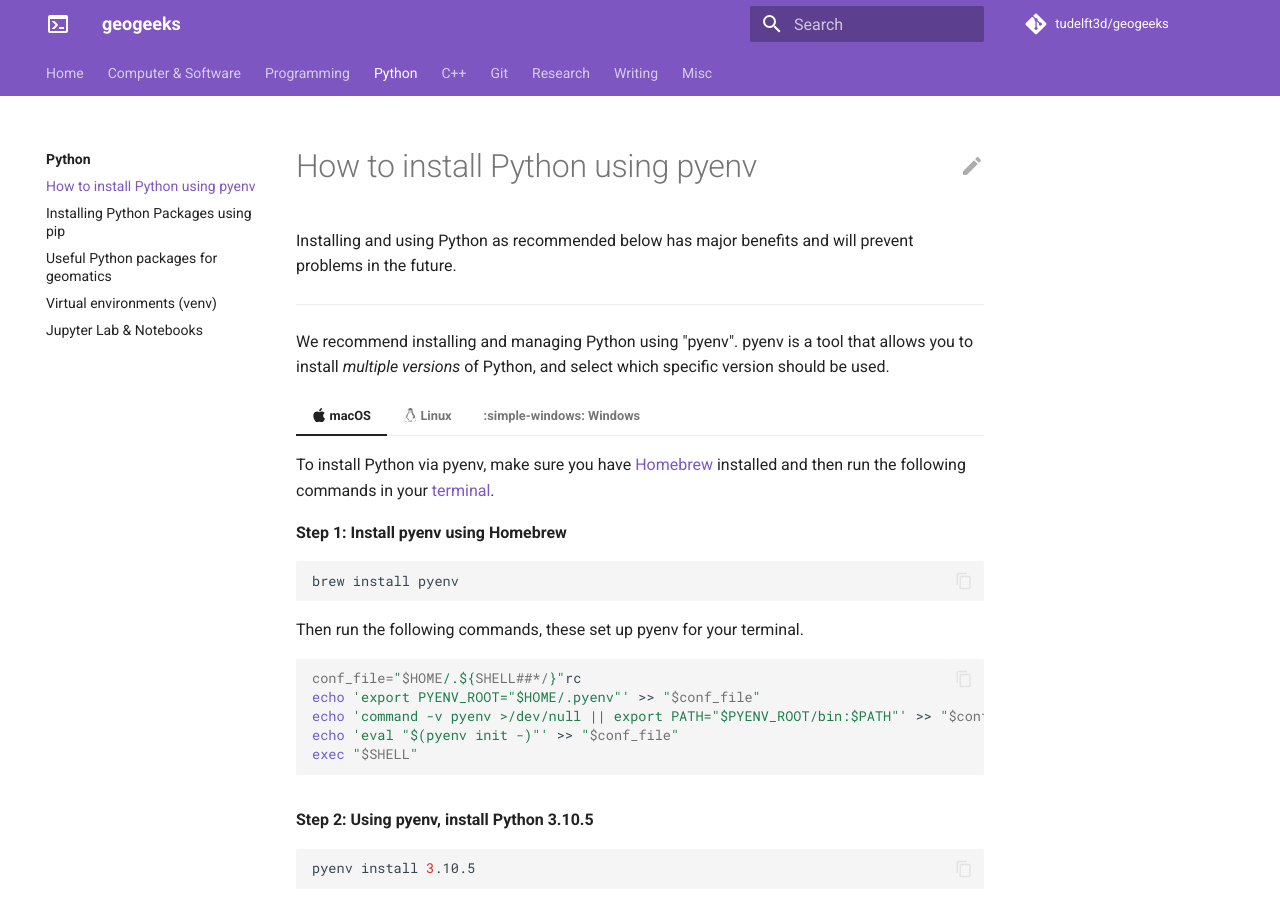
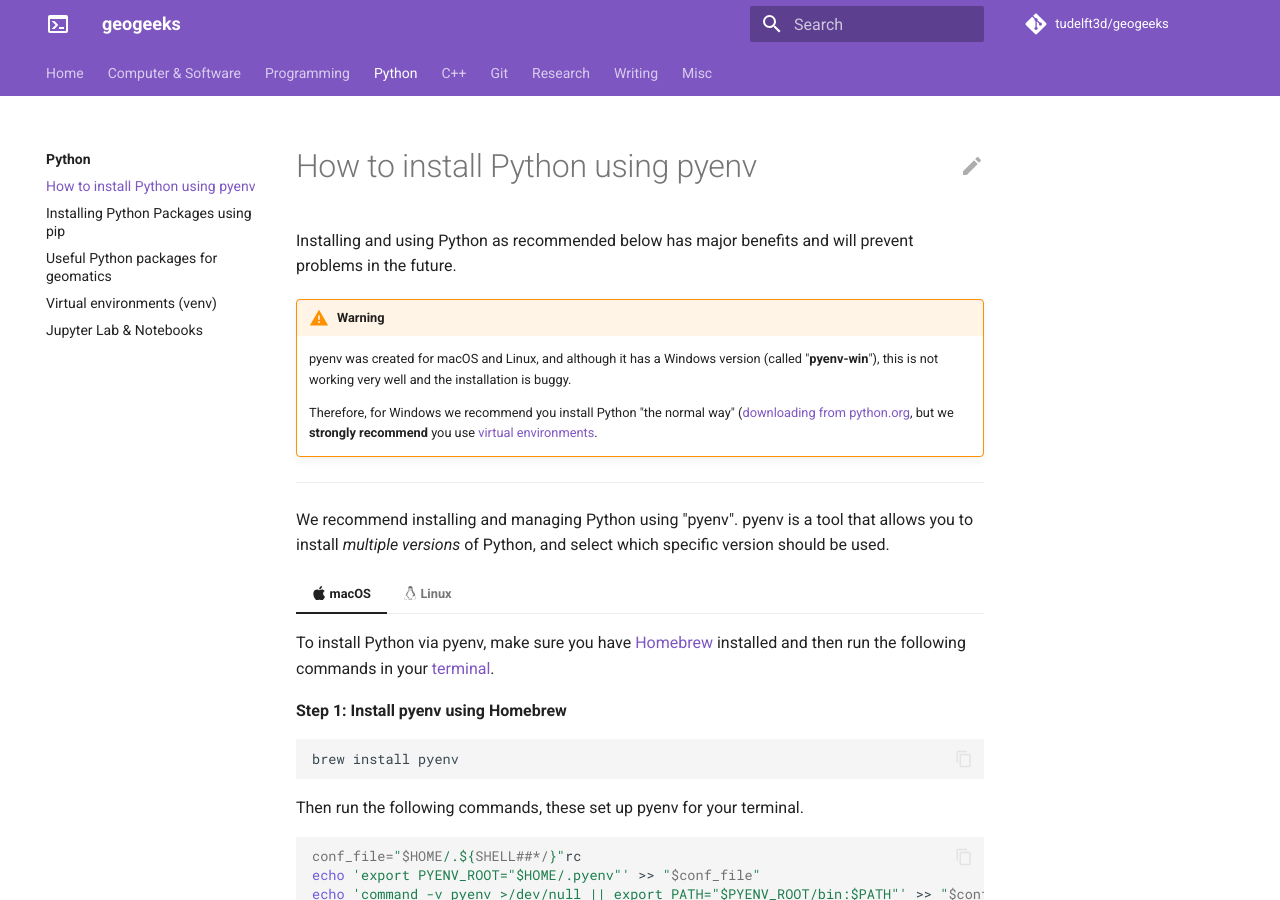
Before and after one commit to tudelft3d/geogeeks, an MkDocs documentation site: the page built from docs/python/install.md, in a window 1280 px wide and 900 px high. Built offline with MkDocs 1.6.1 and Material for MkDocs 9.7.7, drawn with Linux system fonts in a browser that asks for light colours; comment, search, counter and statistics services are not loaded; some of the changed lines change nothing that is shown.

Commit message:
no pyenv under Windows

````diff
--- a/docs/python/install.md
+++ b/docs/python/install.md
@@ -2,6 +2,12 @@
 # How to install Python using pyenv
 
 Installing and using Python as recommended below has major benefits and will prevent problems in the future.
+
+!!! warning
+
+    pyenv was created for macOS and Linux, and although it has a Windows version (called "**pyenv-win**"), this is not working very well and the installation is buggy.
+
+    Therefore, for Windows we recommend you install Python "the normal way" ([downloading from python.org](https://www.python.org/downloads/), but we **strongly recommend** you use [virtual environments](venv.md).
 
 ---
 
@@ -33,30 +39,6 @@ pyenv is a tool that allows you to install *multiple versions* of Python, and se
     curl https://pyenv.run | bash
     ```
 
-=== ":simple-windows: Windows"
-
-    !!! note
-
-        pyenv was created for macOS and Linux, the version for Windows is called "**pyenv-win**". However, it works the same as pyenv and the command in the terminal is still `pyenv`.
-
-    To install Python via pyenv-win, make sure you have [Chocolatey](../computer/packagemanager.md) installed and then run the following commands in your [Powershell terminal](../computer/terminal.md).
-
-    **Step 1: Install pyenv-win using Chocolatey**
-    ```powershell
-    choco install pyenv-win
-    ```
-
-    Restart your terminal after running this command. Are you getting an error when using pyenv in the following steps? Make sure you followed all instructions in the [Chocolatey installation guide](../computer/packagemanager.md).
-
-    !!! warning "Important, disable Python Microsoft Store link"
-        On Windows, by default the command `python` will open the Microsoft Store for you to download Python. Disable this with these steps:
-
-        1. Open the Windows Settings
-        2. Go to Apps>Apps & Features>More Settings>App Execution Aliases
-        3. In the list, find "App Installer: python.exe" and "App Installer: python3.exe" and disable both.
-
-        ![](../computer/img/windows_disable_alias.png){ width="300" }
-
 **Step 2: Using pyenv, install Python 3.10.5**
 
 ```bash
````
